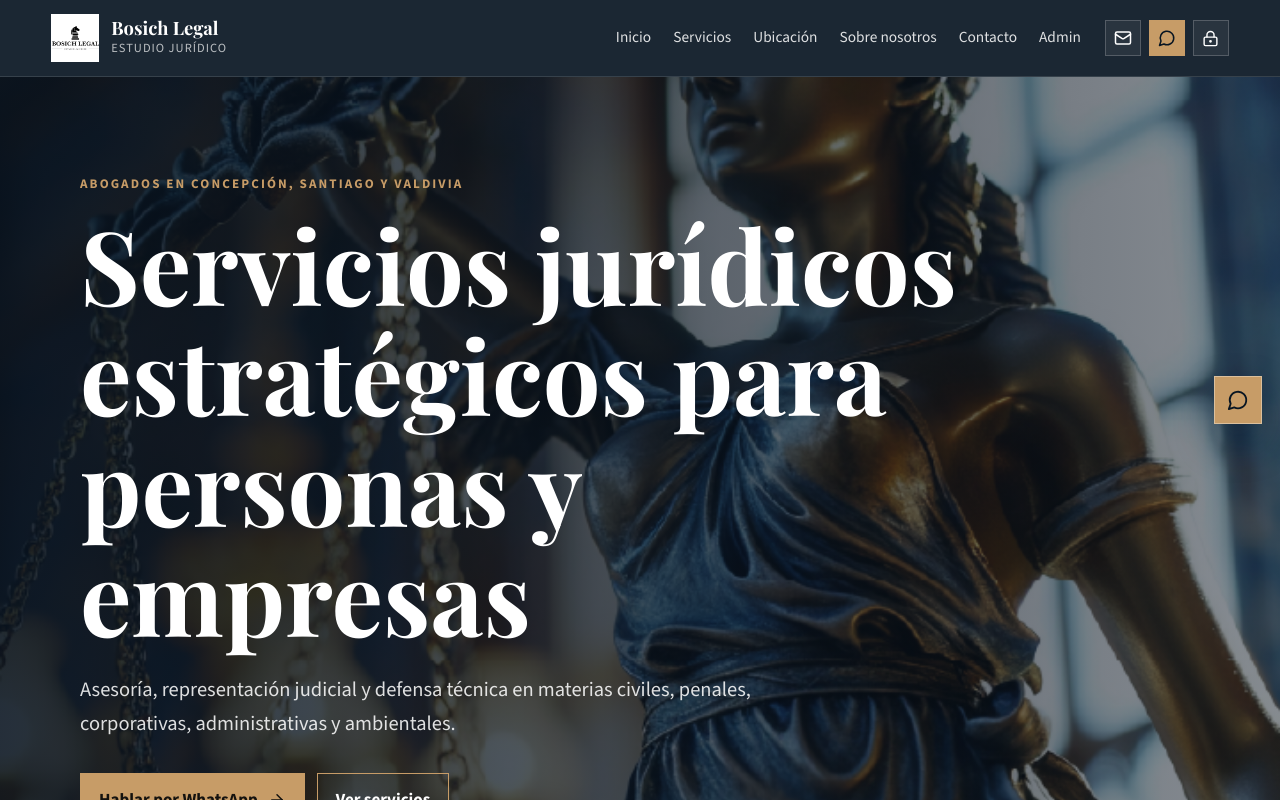
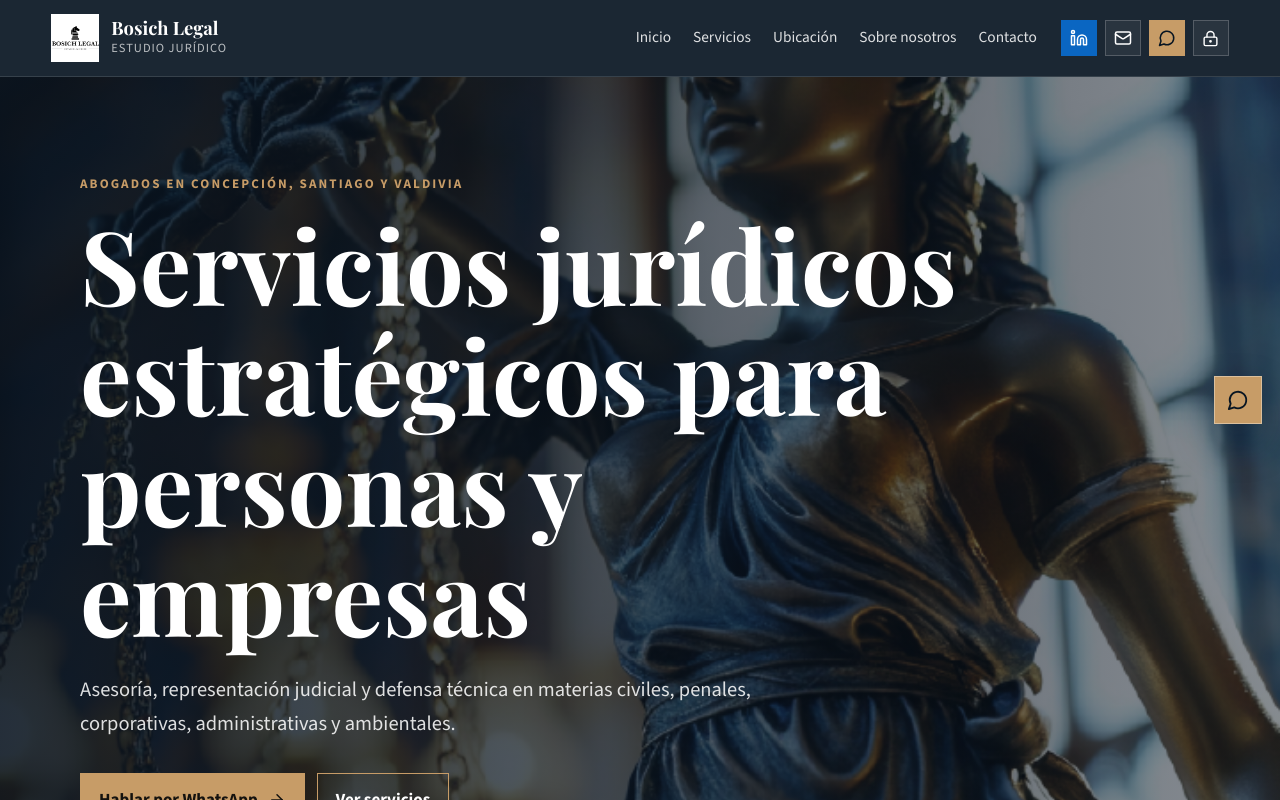
Before and after one commit to gprecabarren/bosichlegal, a Next.js app: page / in a window 1280 px wide. Shown: the top 800 px of the page. Built offline with nearby package versions, Linux system fonts and the light colour scheme; no server answers; a web font is replaced by a local one.

Commit message:
Improve footer links and social actions

```diff
--- a/src/components/Footer.tsx
+++ b/src/components/Footer.tsx
@@ -2,8 +2,20 @@ import Link from "next/link";
 import { Instagram, Linkedin, Mail, MapPin, MessageCircle, Phone } from "lucide-react";
 import type { SiteContent } from "@/types/site";
 
+const linkedinFallback = "https://www.linkedin.com/company/bosich-legal/";
+
+function phoneHref(phone: string) {
+  const compact = phone.replace(/[^\d+]/g, "");
+  return `tel:${compact.startsWith("+") ? compact : `+${compact}`}`;
+}
+
+function mapsHref(query: string) {
+  return `https://www.google.com/maps/search/?api=1&query=${encodeURIComponent(query)}`;
+}
+
 export function Footer({ content }: { content: SiteContent }) {
   const social = content.contact.social;
+  const linkedinUrl = social.linkedin || linkedinFallback;
 
   return (
     <footer className="footer">
@@ -17,29 +29,29 @@ export function Footer({ content }: { content: SiteContent }) {
                 <Instagram size={18} />
               </a>
             ) : null}
-            {social.linkedin ? (
-              <a className="social-linkedin" href={social.linkedin} aria-label="LinkedIn" target="_blank">
-                <Linkedin size={18} />
-              </a>
-            ) : null}
+            <a className="social-linkedin" href={linkedinUrl} aria-label="LinkedIn" target="_blank" rel="noreferrer">
+              <Linkedin size={18} />
+            </a>
             <a className="social-mail" href={social.email} aria-label="Correo electrónico">
               <Mail size={18} />
             </a>
-            <a className="social-whatsapp" href={social.whatsapp} aria-label="WhatsApp" target="_blank">
+            <a className="social-whatsapp" href={social.whatsapp} aria-label="WhatsApp" target="_blank" rel="noreferrer">
               <MessageCircle size={18} />
             </a>
           </div>
         </div>
         <div>
           <h2>Contacto</h2>
-          <p><Phone size={16} /> {content.contact.phone}</p>
-          <p><Mail size={16} /> {content.contact.email}</p>
-          <p><MessageCircle size={16} /> WhatsApp directo</p>
+          <a href={phoneHref(content.contact.phone)}><Phone size={16} /> {content.contact.phone}</a>
+          <a href={`mailto:${content.contact.email}`}><Mail size={16} /> {content.contact.email}</a>
+          <a href={social.whatsapp} target="_blank" rel="noreferrer"><MessageCircle size={16} /> WhatsApp directo</a>
         </div>
         <div>
           <h2>Oficinas</h2>
-          {content.contact.addresses.map((address) => (
-            <p key={address}><MapPin size={16} /> {address}</p>
+          {content.locations.items.map((location) => (
+            <a key={location.address} href={mapsHref(location.mapQuery)} target="_blank" rel="noreferrer">
+              <MapPin size={16} /> {location.address}
+            </a>
           ))}
         </div>
         <div>
@@ -52,7 +64,6 @@ export function Footer({ content }: { content: SiteContent }) {
       </div>
       <div className="footer-bottom">
         <span>© {new Date().getFullYear()} Bosich Legal</span>
-        <Link href="/admin">Admin</Link>
       </div>
     </footer>
   );
--- a/src/components/SiteHeader.tsx
+++ b/src/components/SiteHeader.tsx
@@ -8,11 +8,13 @@ const nav = [
   { href: "/ubicacion", label: "Ubicación" },
   { href: "/sobre-nosotros", label: "Sobre nosotros" },
   { href: "/contacto", label: "Contacto" },
-  { href: "/admin", label: "Admin" },
 ];
+
+const linkedinFallback = "https://www.linkedin.com/company/bosich-legal/";
 
 export function SiteHeader({ content }: { content: SiteContent }) {
   const social = content.contact.social;
+  const linkedinUrl = social.linkedin || linkedinFallback;
 
   return (
     <header className="site-header">
@@ -36,11 +38,9 @@ export function SiteHeader({ content }: { content: SiteContent }) {
             <Instagram size={18} />
           </a>
         ) : null}
-        {social.linkedin ? (
-          <a className="social-linkedin" href={social.linkedin} aria-label="LinkedIn" target="_blank">
-            <Linkedin size={18} />
-          </a>
-        ) : null}
+        <a className="social-linkedin" href={linkedinUrl} aria-label="LinkedIn" target="_blank" rel="noreferrer">
+          <Linkedin size={18} />
+        </a>
         <a className="social-mail" href={social.email} aria-label="Correo electrónico">
           <Mail size={18} />
         </a>
```
